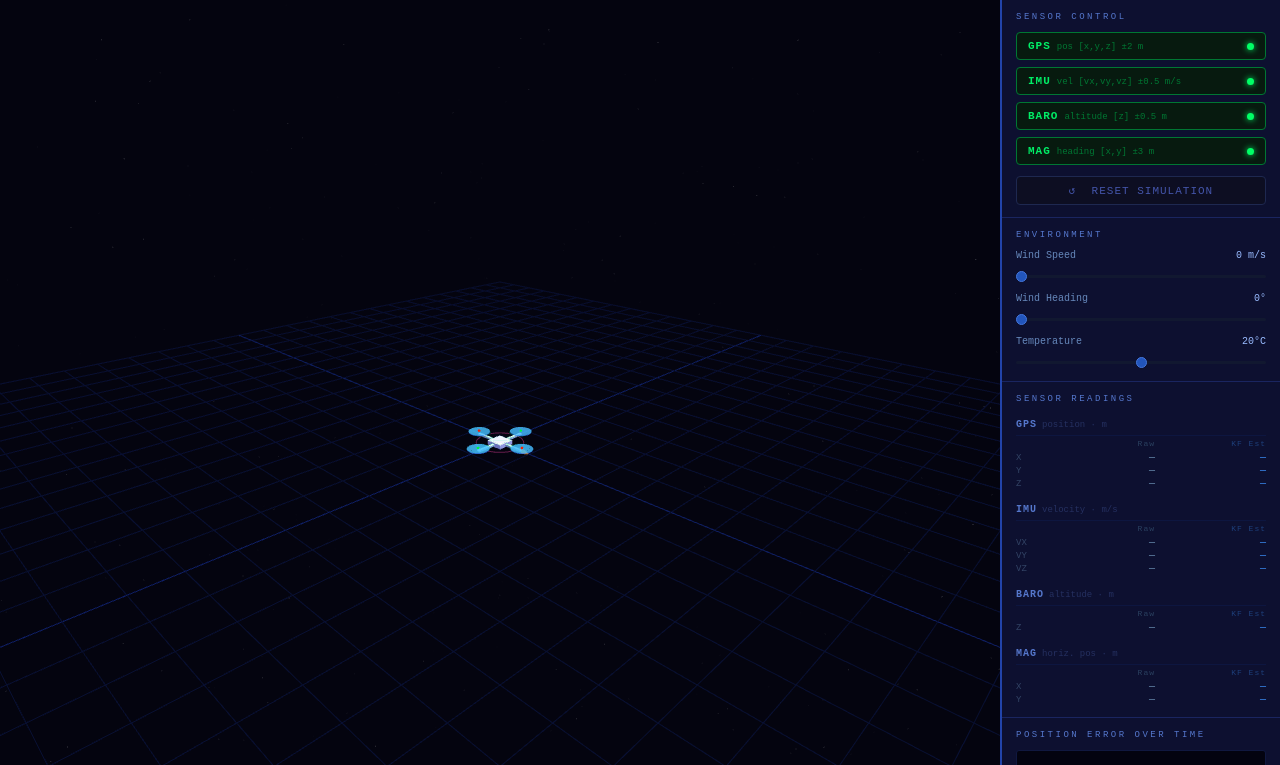
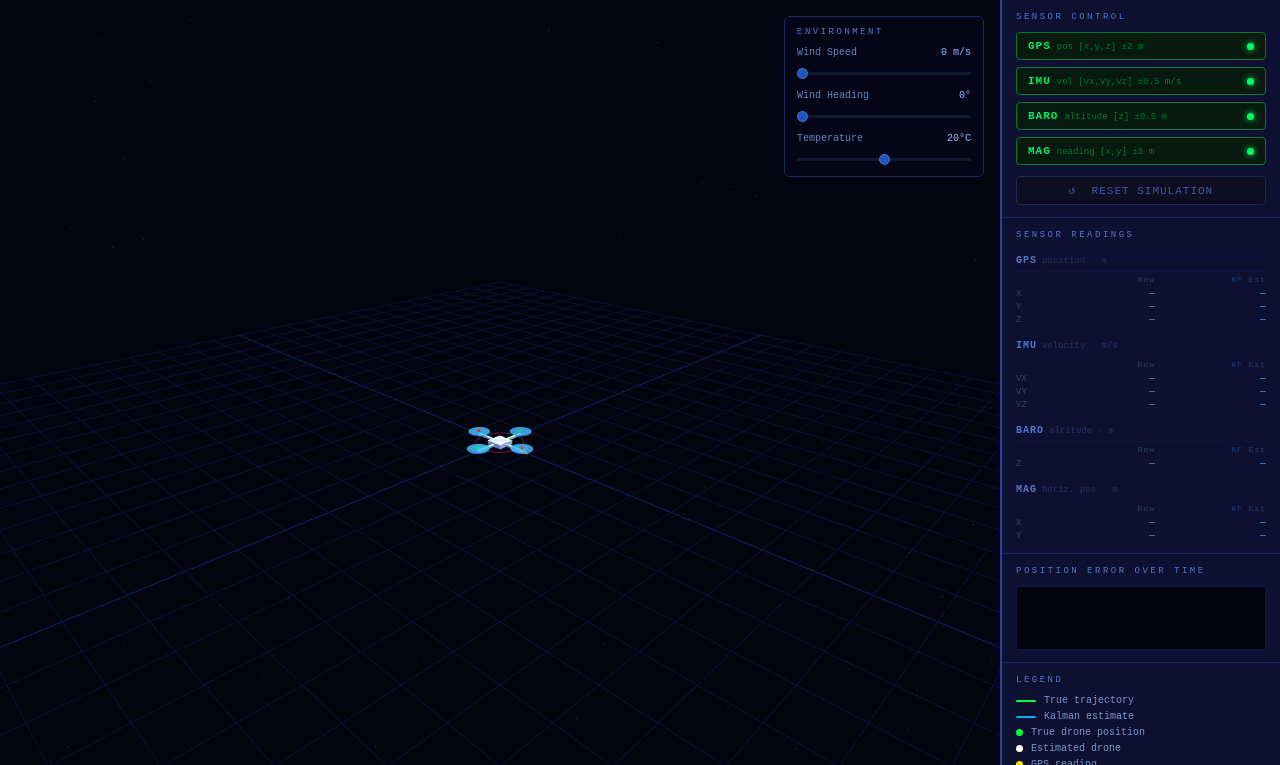
Before and after one commit to zainmk/kalmanNET, a Flask app: page / in a window 1280 px wide. Shown: the part 35-800 px from the top of the page. Run offline with Flask 3, Linux system fonts and the light colour scheme; data that the repository does not hold is empty.

Commit message:
environment

```diff
--- a/static/index.html
+++ b/static/index.html
@@ -16,6 +16,35 @@
 
 <div class="main">
   <canvas id="canvas"></canvas>
+
+  <!-- Environment overlay — positioned over the canvas -->
+  <div class="env-overlay" data-tooltip="Environmental conditions that stress the sensor suite beyond the Kalman filter&#39;s calm-condition assumptions. The filter&#39;s R matrices never update — the growing mismatch between assumed and actual noise is exactly what KalmanNET would learn to correct.">
+    <div class="panel-title">Environment</div>
+
+    <div class="env-row">
+      <div class="env-label-row">
+        <span class="env-label" data-tooltip="Physically deflects the true trajectory (green line). Also raises GPS noise via multipath and turbulence (actual σ = 2 + 0.12·w m) and IMU noise via vibration (actual σ = 0.5 + 0.04·w m/s). Kalman filter always assumes calm-condition R — it does not know wind has increased.">Wind Speed</span>
+        <span class="env-val" id="env-wind-speed-val">0 m/s</span>
+      </div>
+      <input type="range" id="env-wind-speed" min="0" max="20" step="0.5" value="0" oninput="onEnvChange()">
+    </div>
+
+    <div class="env-row">
+      <div class="env-label-row">
+        <span class="env-label" data-tooltip="Direction the wind blows, in degrees clockwise from East. Only has an effect when Wind Speed &gt; 0. The drone&#39;s autopilot partially counteracts the push — the true path bows rather than drifts without bound.">Wind Heading</span>
+        <span class="env-val" id="env-wind-heading-val">0°</span>
+      </div>
+      <input type="range" id="env-wind-heading" min="0" max="355" step="5" value="0" oninput="onEnvChange()">
+    </div>
+
+    <div class="env-row">
+      <div class="env-label-row">
+        <span class="env-label" data-tooltip="Sensors are calibrated at 20°C. Deviations cause IMU thermal drift (actual σ = 0.5 + 0.008·|ΔT| m/s) and a barometer altitude bias (offset = 0.12·ΔT m — hot air has lower pressure, so the baro reads the drone as lower than it is). Kalman filter assumes 20°C at all times.">Temperature</span>
+        <span class="env-val" id="env-temp-val">20°C</span>
+      </div>
+      <input type="range" id="env-temp" min="-10" max="50" step="1" value="20" oninput="onEnvChange()">
+    </div>
+  </div>
 
   <div class="sidebar">
 
@@ -45,35 +74,6 @@
       </button>
 
       <button class="reset-btn" onclick="resetSim()">↺ &nbsp;RESET SIMULATION</button>
-    </div>
-
-    <!-- Environment -->
-    <div class="panel" data-tooltip="Environmental conditions that stress the sensor suite beyond the Kalman filter&#39;s calm-condition assumptions. The filter&#39;s R matrices never update — the growing mismatch between assumed and actual noise is exactly what KalmanNET would learn to correct.">
-      <div class="panel-title">Environment</div>
-
-      <div class="env-row">
-        <div class="env-label-row">
-          <span class="env-label" data-tooltip="Physically deflects the true trajectory (green line). Also raises GPS noise via multipath and turbulence (actual σ = 2 + 0.12·w m) and IMU noise via vibration (actual σ = 0.5 + 0.04·w m/s). Kalman filter always assumes calm-condition R — it does not know wind has increased.">Wind Speed</span>
-          <span class="env-val" id="env-wind-speed-val">0 m/s</span>
-        </div>
-        <input type="range" id="env-wind-speed" min="0" max="20" step="0.5" value="0" oninput="onEnvChange()">
-      </div>
-
-      <div class="env-row">
-        <div class="env-label-row">
-          <span class="env-label" data-tooltip="Direction the wind blows, in degrees clockwise from East. Only has an effect when Wind Speed &gt; 0. The drone&#39;s autopilot partially counteracts the push — the true path bows rather than drifts without bound.">Wind Heading</span>
-          <span class="env-val" id="env-wind-heading-val">0°</span>
-        </div>
-        <input type="range" id="env-wind-heading" min="0" max="355" step="5" value="0" oninput="onEnvChange()">
-      </div>
-
-      <div class="env-row">
-        <div class="env-label-row">
-          <span class="env-label" data-tooltip="Sensors are calibrated at 20°C. Deviations cause IMU thermal drift (actual σ = 0.5 + 0.008·|ΔT| m/s) and a barometer altitude bias (offset = 0.12·ΔT m — hot air has lower pressure, so the baro reads the drone as lower than it is). Kalman filter assumes 20°C at all times.">Temperature</span>
-          <span class="env-val" id="env-temp-val">20°C</span>
-        </div>
-        <input type="range" id="env-temp" min="-10" max="50" step="1" value="20" oninput="onEnvChange()">
-      </div>
     </div>
 
     <!-- Sensor readings -->
--- a/static/style.css
+++ b/static/style.css
@@ -53,6 +53,28 @@ header h1 {
   flex: 1;
   overflow: hidden;
   min-height: 0;
+  position: relative;
+}
+
+/* ── Environment overlay ── */
+.env-overlay {
+  position: absolute;
+  top: 16px;
+  right: 296px;
+  width: 200px;
+  background: rgba(6, 8, 28, 0.82);
+  border: 1px solid #1e2860;
+  border-radius: 6px;
+  padding: 10px 12px;
+  z-index: 10;
+  backdrop-filter: blur(6px);
+}
+.env-overlay .panel-title {
+  font-size: 9px;
+  letter-spacing: 2.5px;
+  color: #5577cc;
+  margin-bottom: 10px;
+  text-transform: uppercase;
 }
 
 #canvas {
```
